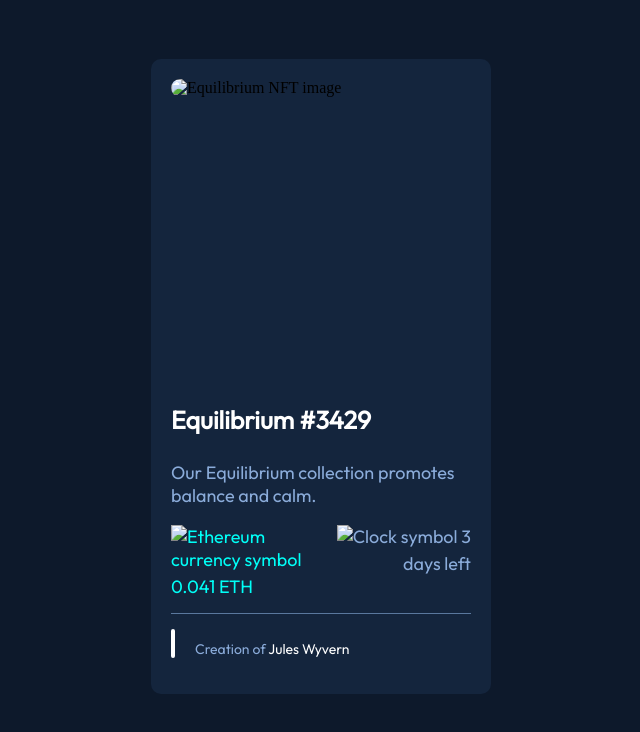
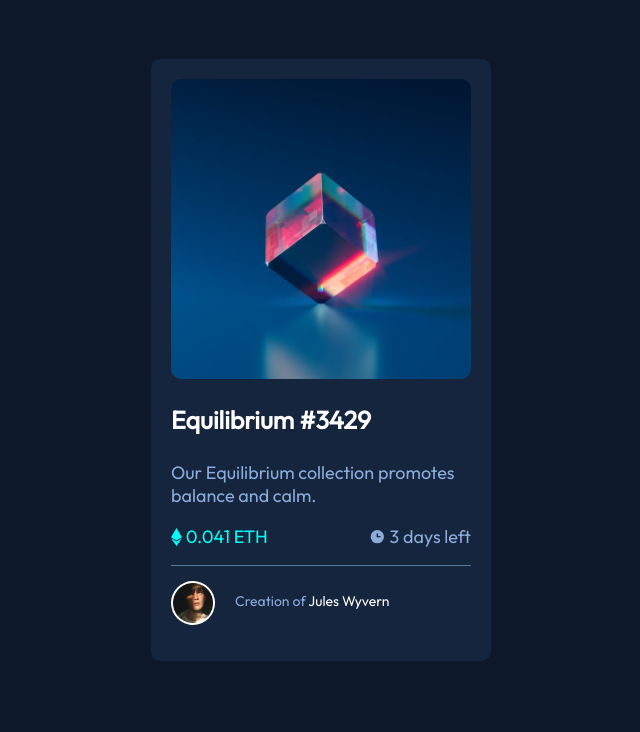
Before and after one commit to DatBoiDarius31/NFT-challenge, a plain HTML site: page index.html in a window 1280 px wide. Shown: the whole page, without its empty margins (319-959 px from the left). Drawn offline with Linux system fonts and the light colour scheme; the site is published under a folder, as on GitHub Pages, so addresses that start at the root find nothing.

Commit message:
pictures
fix pics

```diff
--- a/index.html
+++ b/index.html
@@ -183,9 +183,9 @@
     <div class="wrapper">
 
       <div class="img-container">
-        <img src="/images/image-equilibrium.jpg" alt="Equilibrium NFT image" class = "img">
+        <img src="images/image-equilibrium.jpg" alt="Equilibrium NFT image" class = "img">
         <div class="overlay">
-          <img src="/images/icon-view.svg" alt="view" class="view">
+          <img src="images/icon-view.svg" alt="view" class="view">
         </div>
       </div>
 
@@ -195,17 +195,17 @@
 
       <div class="details">
         <p class="price">
-          <img src="/images/icon-ethereum.svg" alt="Ethereum currency symbol" class="symbol">
+          <img src="images/icon-ethereum.svg" alt="Ethereum currency symbol" class="symbol">
           0.041 ETH
         </p>
         <p class="time">
-          <img src="/images/icon-clock.svg" alt="Clock symbol" class="symbol">
+          <img src="images/icon-clock.svg" alt="Clock symbol" class="symbol">
           3 days left
         </p>
       </div>
 
       <div class="artist">
-        <div class="outline"><img src="/images/image-avatar.png" alt="" class="avatar"></div>
+        <div class="outline"><img src="images/image-avatar.png" alt="" class="avatar"></div>
 
         <p class="artist-name">Creation of <span class="first-last">Jules Wyvern</span>
       </div>
```
